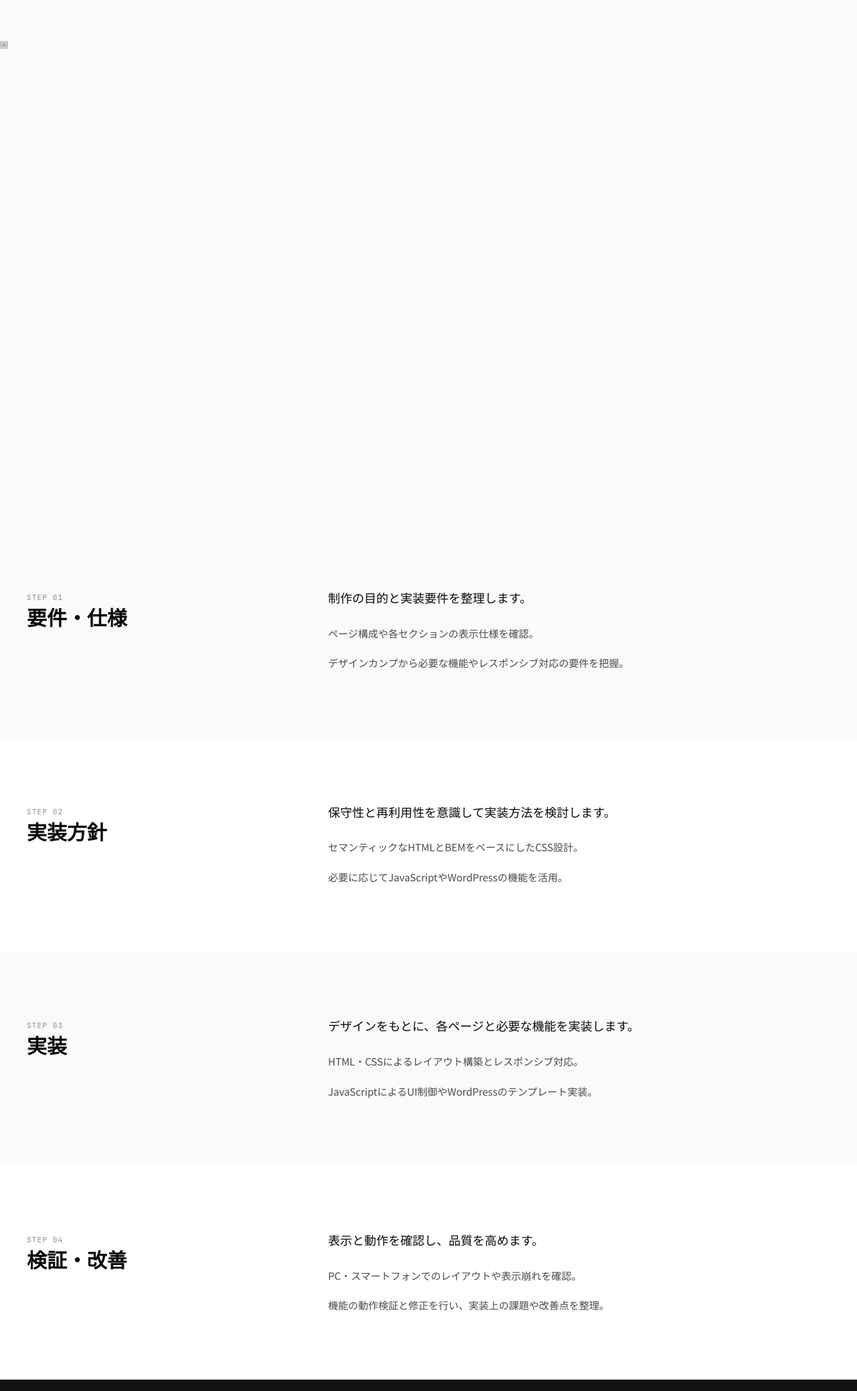
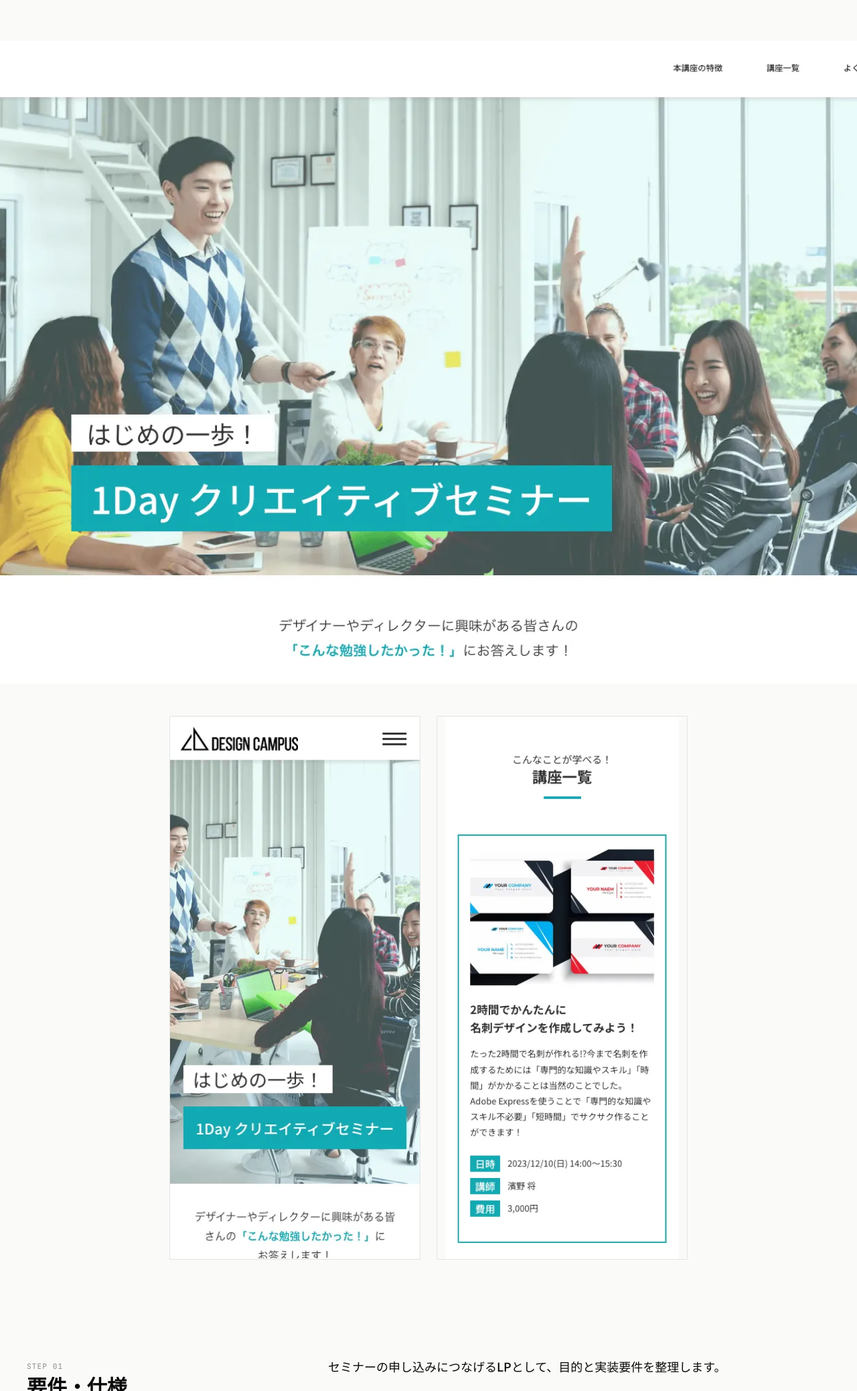
Before and after one commit to kido-portfolio/kido-portfolio.github.io, a plain HTML site: page works/lp.html in a window 1280 px wide. Shown: the part 331-2408 px from the top of the page at 67% size. Drawn offline with Linux system fonts and the light colour scheme; placeholder pictures from the web are drawn by us.

Commit message:
Feature: LP add.

```diff
--- a/assets/css/works.css
+++ b/assets/css/works.css
@@ -126,7 +126,7 @@
 
   max-width: 2880px;
   width: 100%;
-  height: 720px;
+  height: 960px;
 
   margin-inline: auto;
 
@@ -136,12 +136,42 @@
 }
 
 .p-works-case__img {
+  width: 100%;
+  height: 100%;
+  object-fit: cover;
+  object-position: center;
   aspect-ratio: 2 / 1;
-  object-position: center;
 
   @media screen and (max-width: 767px) {
     aspect-ratio: 375 / 812;
   }
+}
+
+/* ===== SP screenshots ===== */
+.p-works-case__image--sp {
+  display: flex;
+  justify-content: center;
+  gap: 24px;
+
+  height: auto; /* 親の 960px / 100dvh を解除 */
+  overflow: visible;
+  padding-block: 48px;
+
+  @media screen and (max-width: 767px) {
+    flex-direction: column;
+    align-items: center;
+    gap: 16px;
+    padding-inline: 16px;
+    padding-block: 32px;
+  }
+}
+
+.p-works-case__img--sp {
+  width: min(375px, 100%);
+  height: auto;
+  aspect-ratio: 375 / 812; /* PC用の 2 / 1 を打ち消す。モバイルも同じ値 */
+  object-fit: contain;
+  border: 1px solid #e5e5e5;
 }
 
 .p-works-steps__item {
--- a/works/lp.html
+++ b/works/lp.html
@@ -3,7 +3,7 @@
 <head>
   <meta charset="UTF-8">
   <meta name="viewport" content="width=device-width, initial-scale=1.0">
-  <title>Landing Page - Works | Portfolio</title>
+  <title>1Dayクリエイティブセミナー LP - Works | Portfolio</title>
   <meta name="description" content="城戸 志織（きど しおり）のポートフォリオサイトです。">
   <!-- OGP -->
   <meta property="og:locale" content="ja_JP">
@@ -26,8 +26,6 @@
   <link rel="stylesheet" href="../assets/css/footer.css">
   <link rel="stylesheet" href="../assets/css/works.css">
   <!-- Google Fonts -->
-  <link rel="preconnect" href="https://fonts.googleapis.com">
-  <link rel="preconnect" href="https://fonts.gstatic.com" crossorigin>
   <link rel="preconnect" href="https://fonts.googleapis.com">
   <link rel="preconnect" href="https://fonts.gstatic.com" crossorigin>
   <link href="https://fonts.googleapis.com/css2?family=Inter:ital,opsz,wght@0,14..32,100..900;1,14..32,100..900&family=JetBrains+Mono:ital,wght@0,100..800;1,100..800&family=Noto+Sans+JP:wght@100..900&display=swap" rel="stylesheet">
@@ -88,10 +86,10 @@
             <li class="c-breadcrumb__item">
               <a href="http://cosmo-farm.local/" class="c-breadcrumb__link">Top</a>
             </li>
-            <li class="c-breadcrumb__item c-breadcrumb__item--current" aria-current="page">Landing Page - Works</li>
+            <li class="c-breadcrumb__item c-breadcrumb__item--current" aria-current="page">1Dayクリエイティブセミナー LP - Works</li>
           </ol>
         </nav>
-        <h1 class="c-page-title p-works-case__title">LP</h1>
+        <h1 class="c-page-title p-works-case__title">1Dayクリエイティブセミナー LP</h1>
 
         <dl class="p-works-case__meta">
           <div class="p-works-case__meta-item">
@@ -116,12 +114,18 @@
 
     <!-- Works Contents -->
     <section class="p-works-case__content">
-      <h2 class="u-sr-only">ランディングページ</h2>
+      <h2 class="u-sr-only">1Dayクリエイティブセミナー ランディングページ</h2>
 
       <!-- Image -->
       <div class="p-works-case__image">
-        <img src="https://placehold.jp/12/ECECE7/ffffff/2880x1440.png?text=%E3%83%9D%E3%83%BC%E3%83%88%E3%83%95%E3%82%A9%E3%83%AA%E3%82%AA%E4%BD%9C%E5%93%81%E7%94%BB%E5%83%8F" alt="" class="p-works-case__img">
+        <img src="../assets/images/works/image-lp-pc.webp" alt="DESIGN CAMPUS 1Dayクリエイティブセミナーのランディングページ全体" class="p-works-case__img">
       </div><!-- /.p-works-case__image -->
+
+      <!-- Image (SP) -->
+      <div class="p-works-case__image--sp">
+        <img src="../assets/images/works/image-lp-sp.webp" width="375" height="812" alt="LPのスマートフォン表示（ファーストビュー）" class="p-works-case__img--sp" loading="lazy">
+        <img src="../assets/images/works/image-lp-case-sp.webp" width="375" height="812" alt="LPのスマートフォン表示（講座一覧）" class="p-works-case__img--sp" loading="lazy">
+      </div><!-- /.p-works-case__image-sp -->
 
       <section>
         <h3 class="u-sr-only">制作プロセス</h3>
@@ -135,13 +139,13 @@
               </div>
               <div class="p-works-steps__body">
                 <p class="p-works-steps__summary">
-                  制作の目的と実装要件を整理します。
+                  セミナーの申し込みにつなげるLPとして、目的と実装要件を整理します。
                 </p>
                 <p class="p-works-steps__text">
-                  ページ構成や各セクションの表示仕様を確認。
+                  ファーストビュー、お悩み、講座の特徴、講座一覧、開催場所、よくある質問、申し込みボタンなど、各セクションの表示仕様を確認。
                 </p>
                 <p class="p-works-steps__text">
-                  デザインカンプから必要な機能やレスポンシブ対応の要件を把握。
+                  デザインカンプから、申し込みへの導線やアコーディオン、Googleマップの埋め込み、レスポンシブ対応の要件を把握。
                 </p>
               </div>
             </div>
@@ -156,13 +160,13 @@
               </div>
               <div class="p-works-steps__body">
                 <p class="p-works-steps__summary">
-                  保守性と再利用性を意識して実装方法を検討します。
+                  初心者向けセミナーの内容が伝わりやすく、保守しやすい実装方法を検討します。
                 </p>
                 <p class="p-works-steps__text">
-                  セマンティックなHTMLとBEMをベースにしたCSS設計。
+                  セマンティックなHTMLとBEMをベースに、見出しやカード、申し込みボタンを再利用できるパーツとして設計。
                 </p>
                 <p class="p-works-steps__text">
-                  必要に応じてJavaScriptやWordPressの機能を活用。
+                  よくある質問の開閉など、動きが必要な部分のみJavaScriptで実装。
                 </p>
               </div>
             </div>
@@ -171,17 +175,18 @@
           <!-- 実装 / Development -->
           <li class="p-works-steps__item">
             <div class="l-container">
-              <div class="p-works-steps__header"><span class="p-works-steps__number">Step 03</span><h4 class="p-works-steps__title">実装</h4>
+              <div class="p-works-steps__header"><span class="p-works-steps__number">Step 03</span>
+                <h4 class="p-works-steps__title">実装</h4>
               </div>
               <div class="p-works-steps__body">
                 <p class="p-works-steps__summary">
-                  デザインをもとに、各ページと必要な機能を実装します。
+                  デザインをもとに、LP全体のレイアウトと各UIを実装します。
                 </p>
                 <p class="p-works-steps__text">
-                  HTML・CSSによるレイアウト構築とレスポンシブ対応。
+                  ヒーロー画像と見出し、お悩みチェックリスト、3カラムの特徴、講座一覧カードをHTML・CSSで構築し、レスポンシブに対応。
                 </p>
                 <p class="p-works-steps__text">
-                  JavaScriptによるUI制御やWordPressのテンプレート実装。
+                  よくある質問のアコーディオンや、開催場所のGoogleマップ埋め込みを実装。
                 </p>
               </div>
             </div>
@@ -199,10 +204,10 @@
                   表示と動作を確認し、品質を高めます。
                 </p>
                 <p class="p-works-steps__text">
-                  PC・スマートフォンでのレイアウトや表示崩れを確認。
+                  PC・スマートフォンで、3カラムや講座カードの折り返し、画像の見え方に崩れがないかを確認。
                 </p>
                 <p class="p-works-steps__text">
-                  機能の動作検証と修正を行い、実装上の課題や改善点を整理。
+                  アコーディオンの動作や申し込みボタンのリンク先を検証し、修正点や改善点を整理。
                 </p>
               </div>
             </div>
@@ -228,9 +233,9 @@
             <span class="l-footer__profile-name">Shiori Kido</span>
           </div><!-- /.l-footer__profile-logo -->
           <p class="l-footer__profile-description">
-						Web Corder based in Miyazaki.<br>
-						Portfolio v1.0
-					</p>
+            Web Corder based in Miyazaki.<br>
+            Portfolio v1.0
+          </p>
         </div>
 
         <div class="l-footer__columns">
```
Also changed, not shown: about.html (+1 -1 lines), index.html (+4 -4 lines), works/index.html (+6 -6 lines), assets/images/works/image-lp-case-sp.webp (added), assets/images/works/image-lp-pc.webp (added), assets/images/works/image-lp-sp.webp (added).
